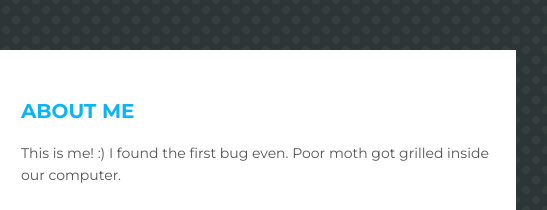
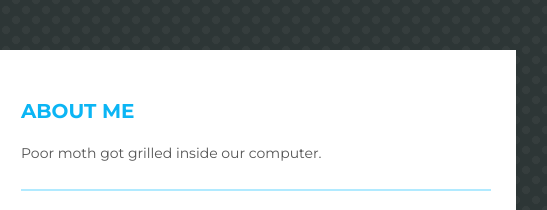
Before and after one commit to MarketaChvaja/cv_web_page, a plain HTML site: page index.html in a window 1280 px wide. Shown: the top 210 px of the page, 524-1071 px from the left. Drawn offline with Linux system fonts and the light colour scheme.

Commit message:
zmena O me 2

```diff
--- a/index.html
+++ b/index.html
@@ -146,7 +146,7 @@
                     <p class="bold">About me</p>
                 </div>
                 <p>
-                    This is me! :) I found the first bug even. Poor moth got grilled inside our computer.
+                     Poor moth got grilled inside our computer.
                 </p>
             </div>
             <div class="resume_item resume_work">
```
